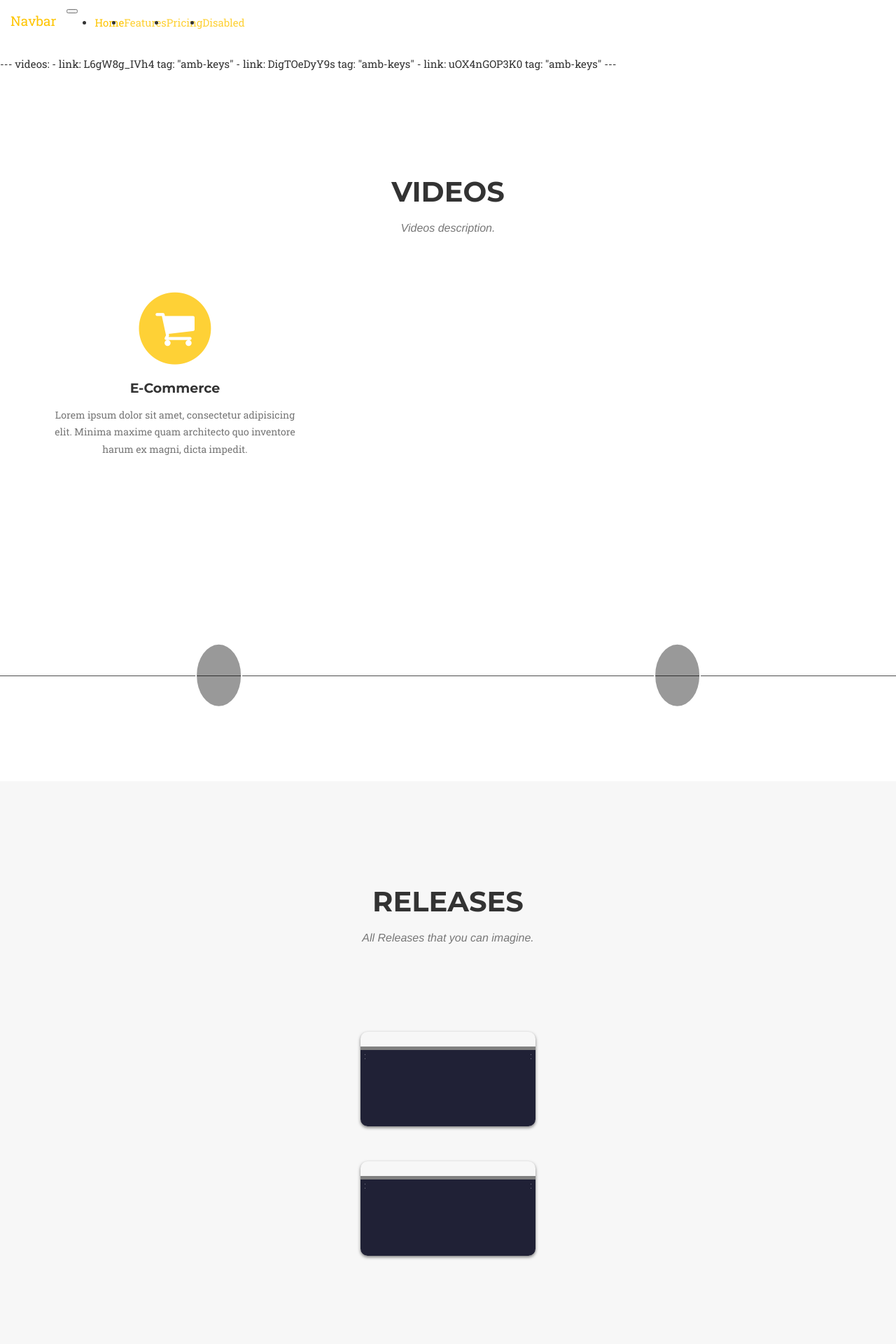
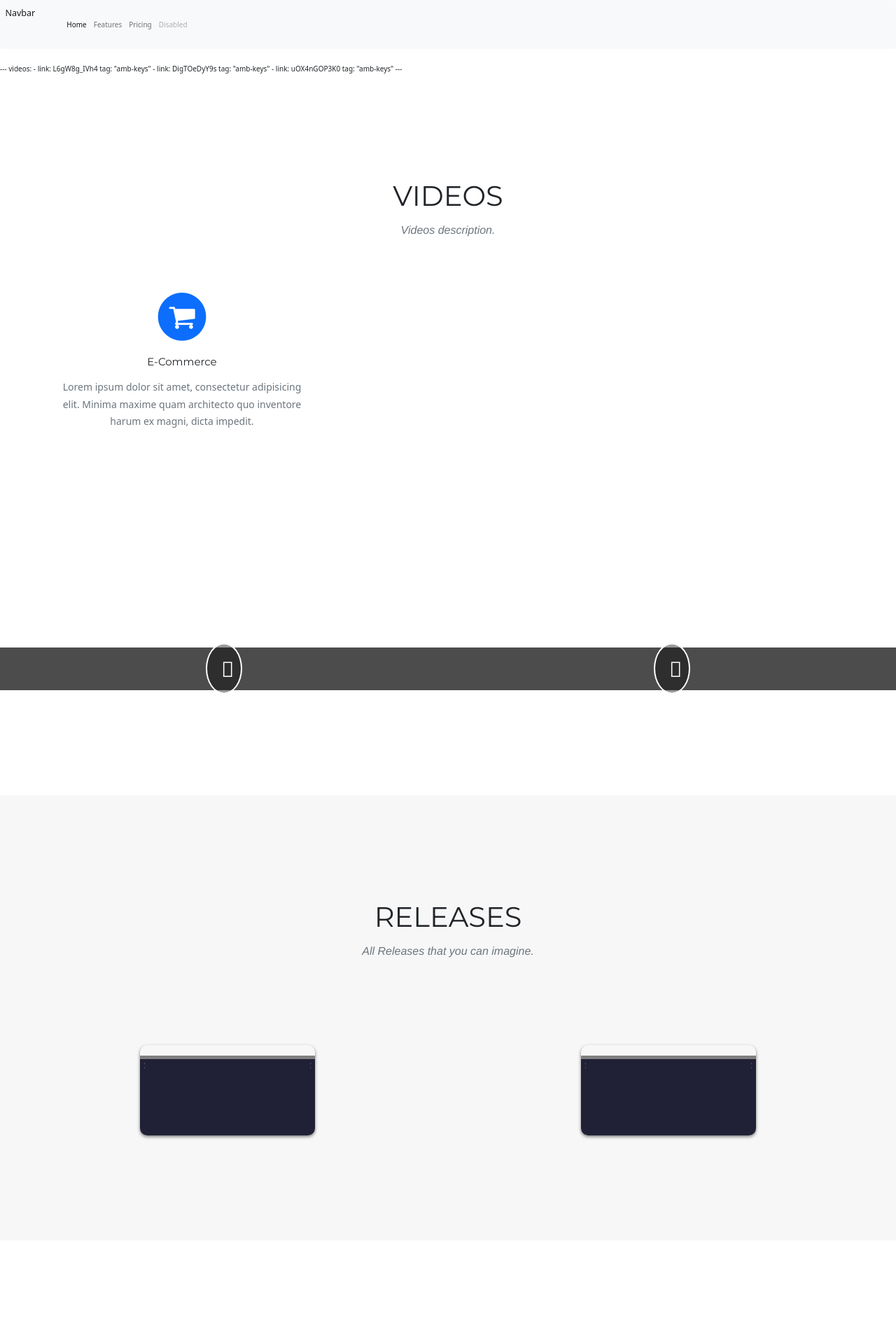
Before and after one commit to bhavy0949/TSM-Project, a Jekyll site: the page built from index.html, in a window 1280 px wide. Shown: the top 1920 px of the page at 70% size. Built offline with Jekyll 4.4.1, drawn with Linux system fonts in a browser that asks for light colours; some web fonts are replaced.

```diff
--- a/_includes/head.html
+++ b/_includes/head.html
@@ -9,6 +9,7 @@
 
     <!-- Custom CSS & Bootstrap Core CSS - Uses Bootswatch Flatly Theme: http://bootswatch.com/flatly/ -->
     <link rel="stylesheet" href="{{ "/style.css" | prepend: site.baseurl }}">
+    <link href="https://cdn.jsdelivr.net/npm/bootstrap@5.1.3/dist/css/bootstrap.min.css" rel="stylesheet" integrity="sha384-1BmE4kWBq78iYhFldvKuhfTAU6auU8tT94WrHftjDbrCEXSU1oBoqyl2QvZ6jIW3" crossorigin="anonymous">
 
     <!-- Custom Fonts -->
     <link rel="stylesheet" href="{{ "/css/font-awesome/css/font-awesome.min.css" | prepend: site.baseurl }}">
```
